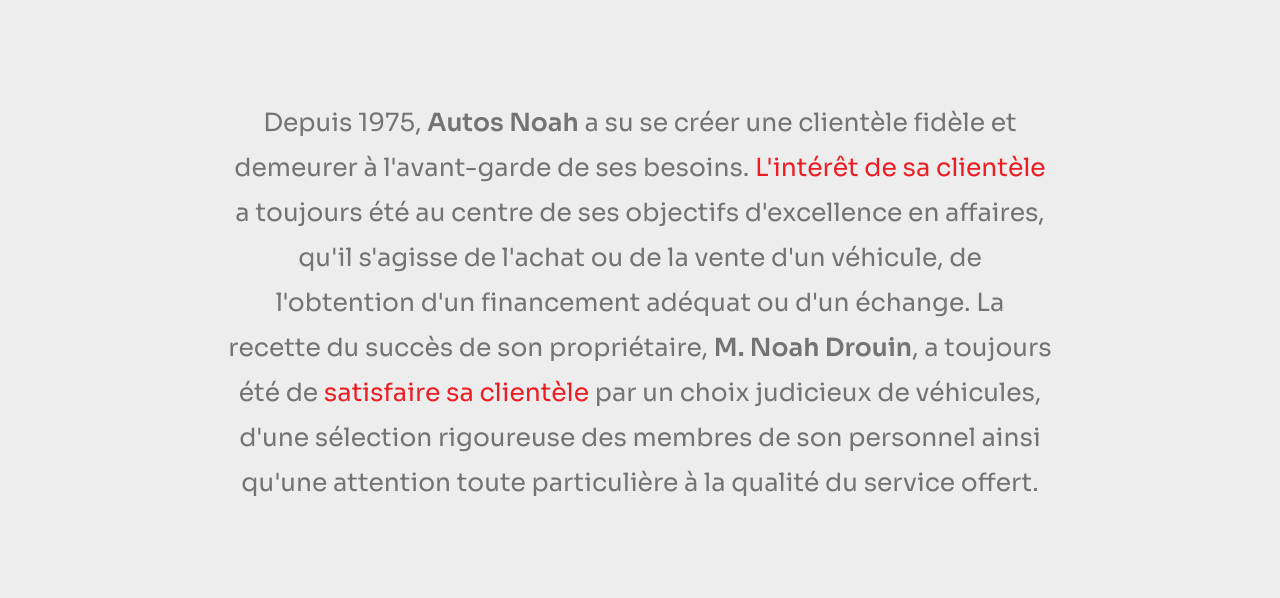
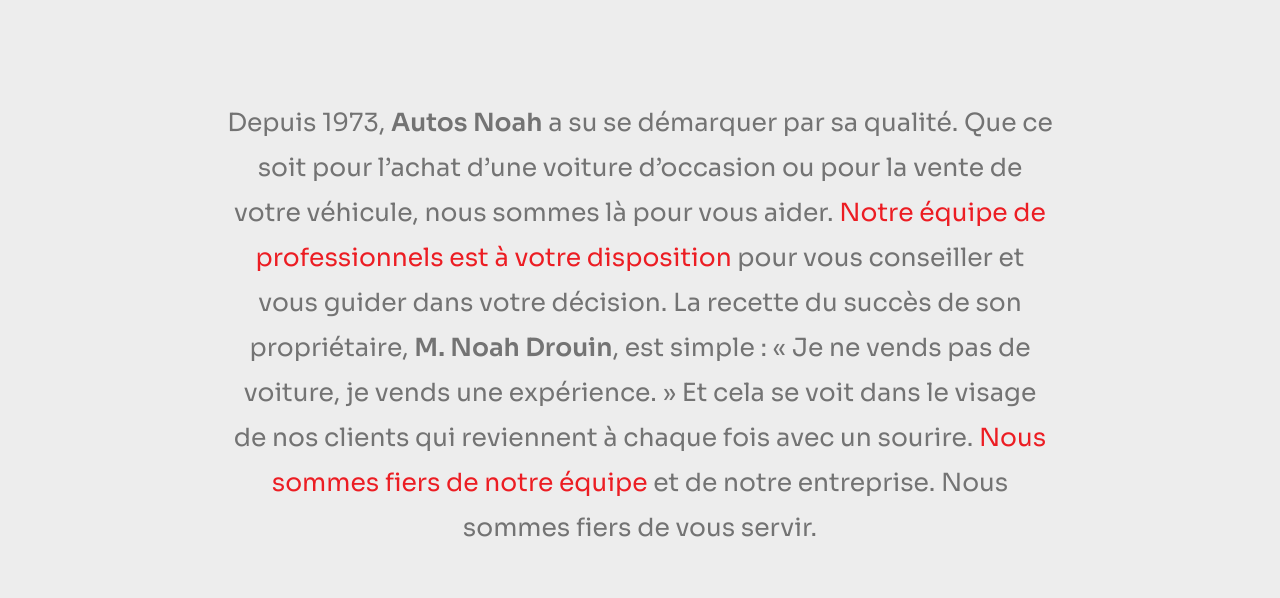
Before and after one commit to noahdrouin2000/autosnoah, a plain HTML site: page equipe.html in a window 1280 px wide. Shown: the part 1024-1622 px from the top of the page. Drawn offline with nearby package versions, Linux system fonts and the light colour scheme.

Commit message:
Add files via upload

```diff
--- a/equipe.html
+++ b/equipe.html
@@ -75,17 +75,19 @@
       <div class="responsive-container-block inner-container">
         <p class="text-blk section-head-text">Notre Équipe</p>
         <p id="equipe" class="text-blk section-subhead-text">
-          Depuis 1975, <span class="bold">Autos Noah</span> a su se créer une
-          clientèle fidèle et demeurer à l'avant-garde de ses besoins.
-          <span class="red">L'intérêt de sa clientèle</span> a toujours été au
-          centre de ses objectifs d'excellence en affaires, qu'il s'agisse de
-          l'achat ou de la vente d'un véhicule, de l'obtention d'un financement
-          adéquat ou d'un échange. La recette du succès de son propriétaire,
-          <span class="bold">M. Noah Drouin</span>, a toujours été de
-          <span class="red">satisfaire sa clientèle</span> par un choix
-          judicieux de véhicules, d'une sélection rigoureuse des membres de son
-          personnel ainsi qu'une attention toute particulière à la qualité du
-          service offert.
+          Depuis 1973, <span class="bold">Autos Noah</span> a su se démarquer
+          par sa qualité. Que ce soit pour l’achat d’une voiture d’occasion ou
+          pour la vente de votre véhicule, nous sommes là pour vous aider.
+          <span class="red"
+            >Notre équipe de professionnels est à votre disposition</span
+          >
+          pour vous conseiller et vous guider dans votre décision. La recette du
+          succès de son propriétaire, <span class="bold">M. Noah Drouin</span>,
+          est simple : « Je ne vends pas de voiture, je vends une expérience. »
+          Et cela se voit dans le visage de nos clients qui reviennent à chaque
+          fois avec un sourire.
+          <span class="red">Nous sommes fiers de notre équipe</span> et de notre
+          entreprise. Nous sommes fiers de vous servir.
         </p>
         <div class="responsive-container-block">
           <div
```
Also changed, not shown: financement.html (+14 -26 lines).
